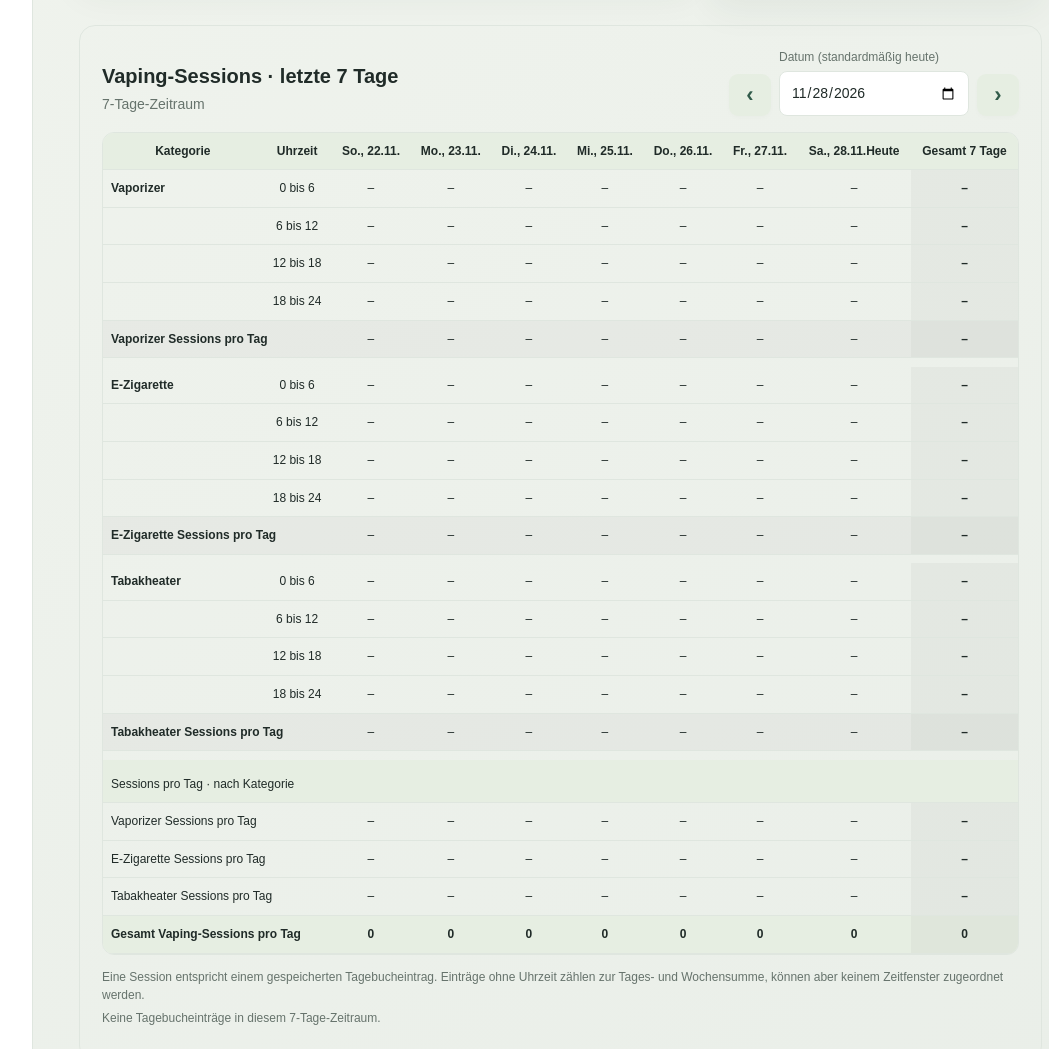
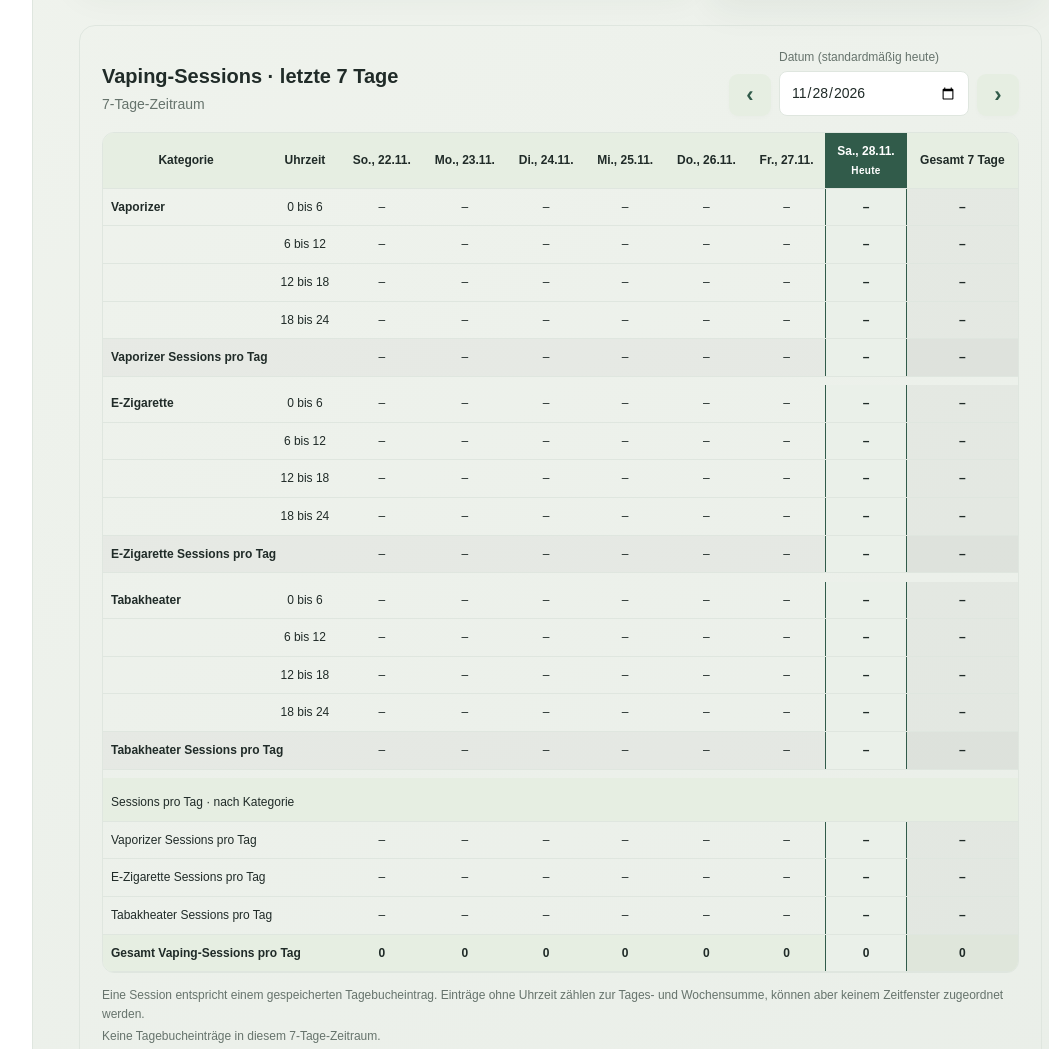
Before and after one commit to AdventureVapor/vaping-adventure-preview, a plain HTML site: page index.html in a window 1280 px wide. Shown: the part 923-1972 px from the top of the page, without its empty margins (192-1241 px from the left). Drawn offline with Linux system fonts and the light colour scheme.

Commit message:
Style today column in vaping statistics

```diff
--- a/style.css
+++ b/style.css
@@ -922,3 +922,8 @@ body>#modal-root:has(.manual-backdrop) .manual-backdrop{position:absolute;inset:
 .home-vaping-grand-total{font-weight:800;background:var(--surface-2,var(--lime))}
 .home-vaping-note{margin:13px 0 0;line-height:1.55}
 @media(max-width:700px){.home-vaping-stats{padding:15px 12px}.home-vaping-heading{align-items:stretch;flex-direction:column}.home-vaping-date-nav{width:100%}.home-vaping-date-nav label{flex:1;min-width:0}.home-vaping-date-nav input{min-width:0;width:100%}}
+
+/* Heutiger Tag in der 7-Tage-Übersicht hervorheben */
+.home-vaping-table .home-vaping-today{background:var(--accent-bg,var(--blue));box-shadow:inset 1px 0 0 var(--accent,var(--green)),inset -1px 0 0 var(--accent,var(--green));font-weight:800}
+.home-vaping-table thead .home-vaping-today{background:var(--accent,var(--green));color:var(--on-accent,#fff)}
+.home-vaping-today-label{display:block;margin-top:3px;font-size:10px;font-weight:800;letter-spacing:.03em}
```
